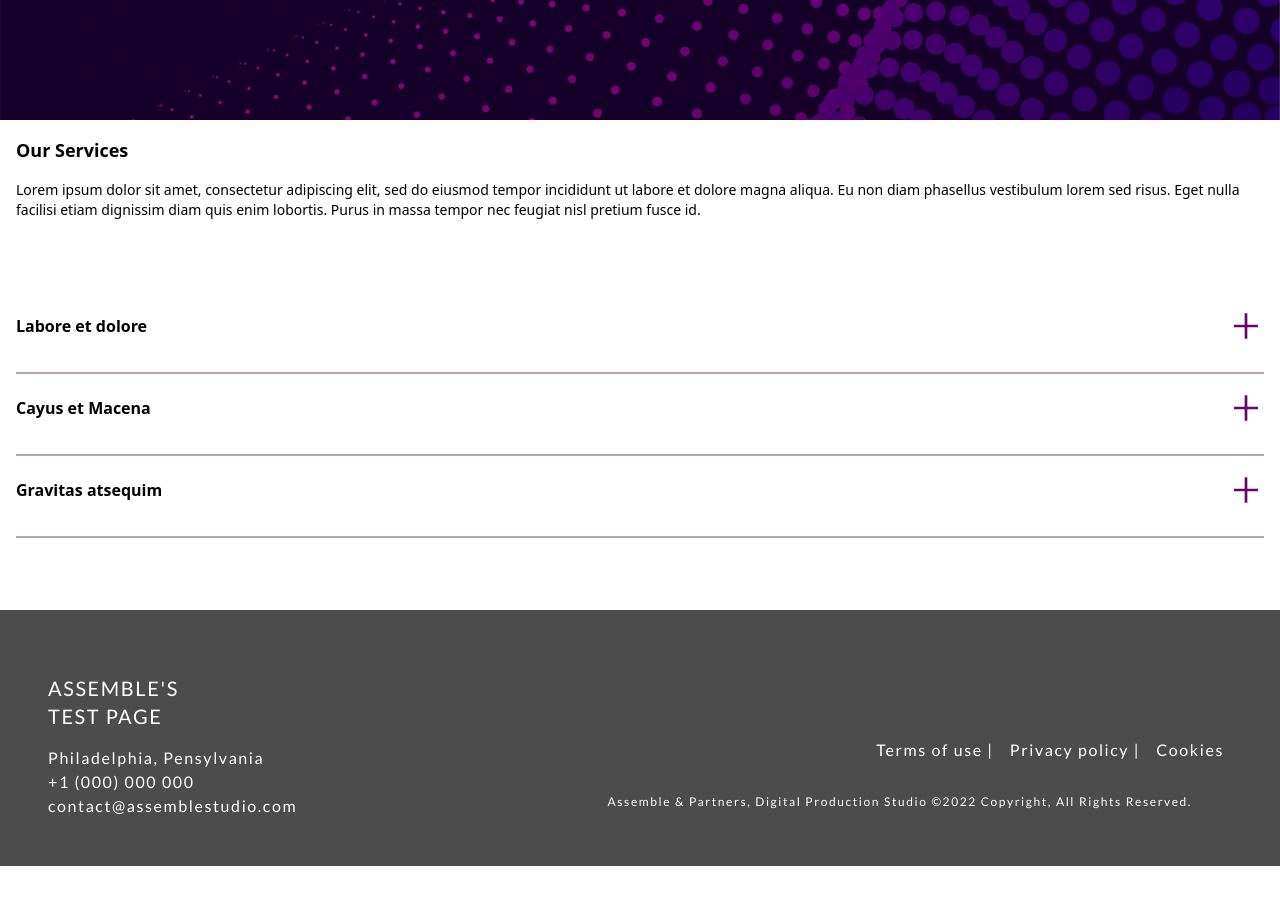
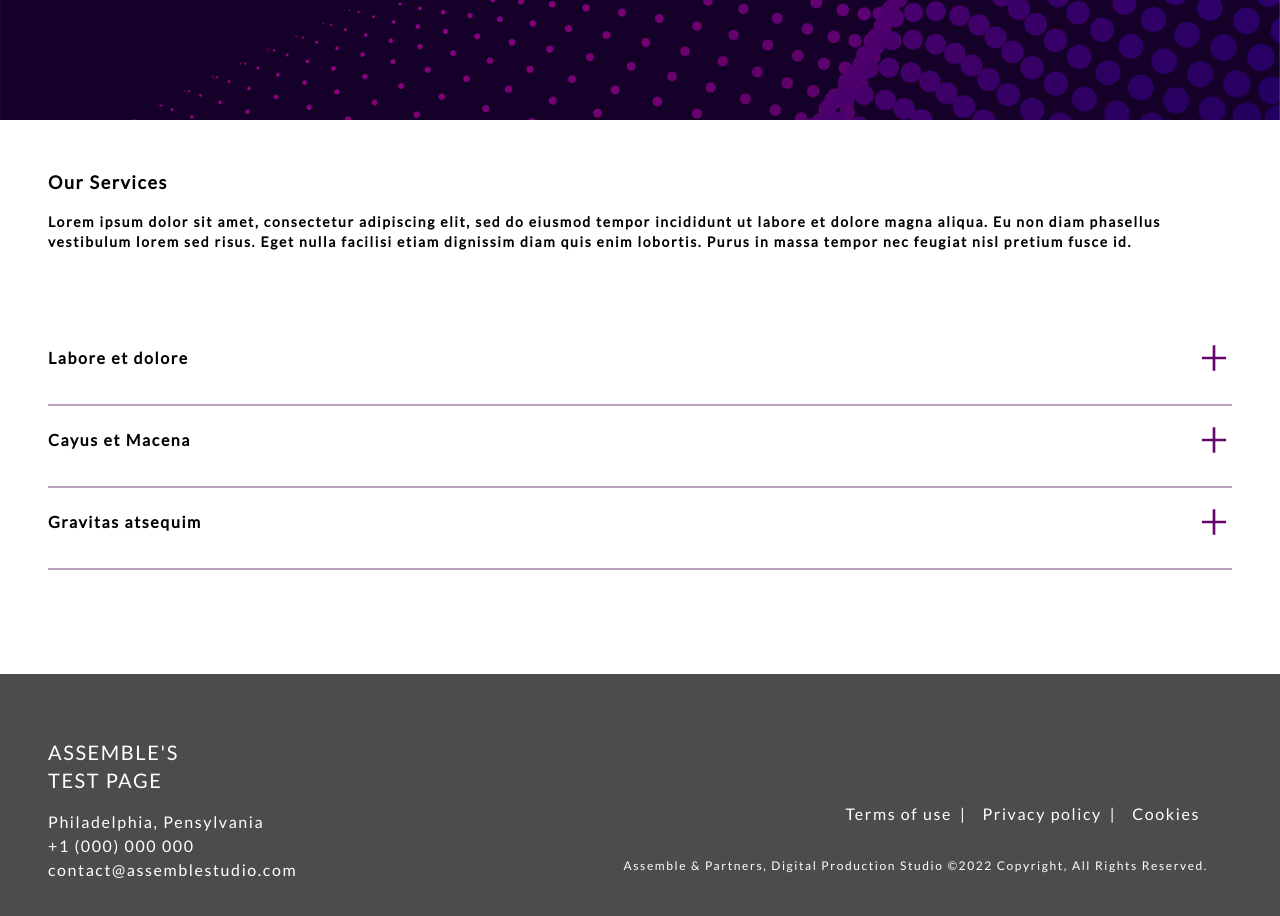
Before and after one commit to melanysosa/test-page, a React (Create React App) app: page /ourServices in a window 1280 px wide. Shown: the part 280-1196 px from the top of the page. Before the commit the page ends 1146 px from the top, so only its background shows below. Built offline with nearby package versions, Linux system fonts and the light colour scheme.

Commit message:
font global

```diff
--- a/src/App.css
+++ b/src/App.css
@@ -1,8 +1,10 @@
 @import url('https://fonts.googleapis.com/css2?family=Lato&display=swap');
-
+*{
+  font-family: 'Lato', sans-serif;
+}
 .header-nav{
   background-image:  url('./assets/headerImage.png') ;
-  font-family: 'Lato', sans-serif;
+
 background-size: cover;
   height: 50vh;
 
@@ -11,7 +13,7 @@ background-size: cover;
 .footer-page{
   background:rgb(76,76,76);
   font-family: 'Lato', sans-serif;
-background-size: cover;
+
   height: 30%;
 
 }
--- a/src/App.js
+++ b/src/App.js
@@ -5,10 +5,10 @@ import RouterApp from './RouterApp';
 
 function App() {
 	return (
-		<div>
-			<NavBar/>
-			<RouterApp/>
-			<Footer/>
+		<div className='tracking-widest'>
+			<NavBar />
+			<RouterApp />
+			<Footer />
 		</div>
 	);
 }
--- a/src/components/accordion/Accordion.js
+++ b/src/components/accordion/Accordion.js
@@ -15,7 +15,9 @@ const Accordion = ({title,info}) => {
 					)}
 				</button>
 			</div>
-			{showInfo && <p className='md:px-6 py-2'>{info}</p>}
+			{showInfo && (
+				<p className='md:px-6 py-2 font-semibold '>{info}</p>
+			)}
 		</div>
   );
 }
--- a/src/components/footer/Footer.js
+++ b/src/components/footer/Footer.js
@@ -8,7 +8,7 @@ const Footer = () => {
 	const toPrivacy = () => navigate('/privacy');
 	const toCookies = () => navigate('/cookies');
 	return (
-		<div className='footer-page h-0  text-white flex flex-col md:flex-row p-12 sm:justify-between tracking-widest '>
+		<div className='footer-page h-0  text-white flex flex-col md:flex-row p-12 sm:justify-between '>
 			<div className='flex flex-col items-center md:items-start'>
 				<p className='flex w-32 md:w-1 py-4 text-xl'>
 					ASSEMBLE'S TEST PAGE
@@ -19,22 +19,24 @@ const Footer = () => {
 			</div>
 			<div className='flex flex-col justify-end'>
 				<div>
-					<ul className='flex items-center md:flex-row flex-col justify-end mb-6'>
+					<ul className='flex items-center md:flex-row flex-col justify-end mb-6 pl-8 md:px-0'>
 						<li onClick={toTerms} className='mx-2 '>
-							Terms of use |
+							Terms of use
+							<span className=' md:visible invisible pl-2'>|</span>
 						</li>
 
 						<li onClick={toPrivacy} className='mx-2 '>
-							Privacy policy |
+							Privacy policy
+							<span className=' md:visible invisible pl-2'>|</span>
 						</li>
 
-						<li onClick={toCookies} className='mx-2 '>
+						<li onClick={toCookies} className='mx-2 pr-6 '>
 							Cookies
 						</li>
 					</ul>
 				</div>
 				<div>
-					<p className=' flex px-10 items-center sm:flex-row flex-col justify-end text-xs py-2'>
+					<p className=' flex pl-10 items-center sm:flex-row flex-col justify-end text-xs py-2 pr-6'>
 						Assemble & Partners, Digital Production Studio ©2022
 						Copyright, All Rights Reserved.
 					</p>
--- a/src/components/navBar/NavBar.js
+++ b/src/components/navBar/NavBar.js
@@ -14,7 +14,7 @@ const NavBar = () => {
 	const handleClick = () => setNav(!nav);
 
 	return (
-		<div className='header-nav flex justify-between items-start text-white top-0 md:p-12  py-3 px-4 tracking-widest '>
+		<div className='header-nav flex justify-between items-start text-white top-0 md:p-12  py-3 px-4  '>
 			<p onClick={toHome} className=' flex w-1 cursor-pointer text-3xl'>
 				ASSEMBLE'S TEST PAGE
 			</p>
--- a/src/pages/about/About.js
+++ b/src/pages/about/About.js
@@ -3,13 +3,13 @@ import Card from '../../components/card/Card';
 
 const About = () => {
 	return (
-		<div >
-			<div className='grid grid-cols-1  md:grid-cols-2 sm:p-8 gap-8'>
+		<div>
+			<div className='grid grid-cols-1 md:grid-cols-2 md:p-8 gap-8 m-5'>
 				<div>
 					<p className='text-lg font-bold mb-4 text-solid'>
 						Cnsectatur adipiscing elit.
 					</p>
-					<p className='text-sm mb-2'>
+					<p className='text-sm mb-2 font-semibold'>
 						Lorem ipsum dolor sit amet, consectetur adipiscing elit, sed
 						do eiusmod tempor incididunt ut labore et dolore magna aliqua.
 						Eu non diam phasellus vestibulum lorem sed risus. Eget nulla
@@ -20,7 +20,7 @@ const About = () => {
 						facilisis volutpat est..
 					</p>
 
-					<p className='text-sm mb-2'>
+					<p className='text-sm mb-2 font-semibold'>
 						{' '}
 						Lacus luctus accumsan tortor posuere ac. Eget nunc lobortis
 						mattis aliquam faucibus purus in. Tempus egestas sed sed risus
@@ -30,7 +30,7 @@ const About = () => {
 						arcu ac tortor.{' '}
 					</p>
 
-					<p className='text-sm'>
+					<p className='text-sm pb-2 font-semibold'>
 						{' '}
 						Mi tempus imperdiet nulla malesuada pellentesque elit. Nunc
 						lobortis mattis aliquam faucibus purus in massa. Adipiscing
@@ -44,7 +44,7 @@ const About = () => {
 					src={
 						'https://upload.wikimedia.org/wikipedia/commons/thumb/f/f6/Everest_kalapatthar.jpg/600px-Everest_kalapatthar.jpg'
 					}
-					className={'h-80 object-cover w-full'}
+					className={'h-96 object-cover w-full'}
 				/>
 			</div>
 		</div>
--- a/src/pages/home/Home.js
+++ b/src/pages/home/Home.js
@@ -3,55 +3,56 @@ import Card from '../../components/card/Card';
 
 const Home = () => {
   return (
-		<div className='grid grid-cols-1 '>
-			<div className='sm:p-8'>
-			<p className='flex justify-center text-xl font-bold m-6'>
-				Lorem ipsum dolor sit amet.
+		<div className='grid grid-cols-1 m-5 md:p-8 '>
+			<div className='grid  grid-cols-1  '>
+				<p className='flex flex-col items-center md:flex-row justify-center text-xl font-bold  pb-6 py-4'>
+					Lorem ipsum dolor sit<span className='flex md:pl-2'> amet.</span>
 				</p>
-			<p>
+				<p className='font-semibold'>
 					Lorem ipsum dolor sit amet consectetur adipiscing elit ante
-				faucibus, vel eleifend facilisi interdum ultrices consequat congue
-				montes nec fringilla, fermentum penatibus netus nam orci magnis
-				bibendum parturient. Laoreet mollis sodales morbi fringilla blandit
-				eget porta, nam ullamcorper faucibus mauris ridiculus aptent, nulla
-				montes felis enim ante fames. In luctus at inceptos urna nunc tellus
-				metus, neque parturient condimentum habitant tincidunt conubia.
-				Torquent libero aptent massa fermentum curabitur malesuada placerat
-				vulputate, nisl nibh luctus dapibus pellentesque donec viverra,
-				class senectus quisque ultrices ut purus sollicitudin. Varius
-				integer senectus non vulputate sollicitudin, eros iaculis et lectus.
-				Porttitor risus placerat vestibulum sociis congue penatibus
-				ullamcorper cras curae phasellus dapibus habitant, quam lacinia
-				pulvinar est in vivamus libero vel facilisi litora ut, blandit nec
-				enim proin auctor diam cum nisi eleifend dictumst urna.
+					faucibus, vel eleifend facilisi interdum ultrices consequat
+					congue montes nec fringilla, fermentum penatibus netus nam orci
+					magnis bibendum parturient. Laoreet mollis sodales morbi
+					fringilla blandit eget porta, nam ullamcorper faucibus mauris
+					ridiculus aptent, nulla montes felis enim ante fames. In luctus
+					at inceptos urna nunc tellus metus, neque parturient condimentum
+					habitant tincidunt conubia. Torquent libero aptent massa
+					fermentum curabitur malesuada placerat vulputate, nisl nibh
+					luctus dapibus pellentesque donec viverra, class senectus quisque
+					ultrices ut purus sollicitudin. Varius integer senectus non
+					vulputate sollicitudin, eros iaculis et lectus. Porttitor risus
+					placerat vestibulum sociis congue penatibus ullamcorper cras
+					curae phasellus dapibus habitant, quam lacinia pulvinar est in
+					vivamus libero vel facilisi litora ut, blandit nec enim proin
+					auctor diam cum nisi eleifend dictumst urna.
 				</p>
-			<div className='grid  grid-cols-1 gap-5 sm:grid-cols-2 md:grid-cols-3 my-3 justify-center items-center'>
+				<div className='grid gap-5 md:grid-cols-3 mt-4 pb-6'>
 					<Card
 						src={
 							'https://upload.wikimedia.org/wikipedia/commons/thumb/4/4e/Aconcagua2016.jpg/600px-Aconcagua2016.jpg'
 						}
-					className={'h-60 object-cover w-96'}
+						className={'h-80 w-full sm:h-60 object-cover md:w-96 '}
 					/>
 					<Card
 						src={
 							'https://upload.wikimedia.org/wikipedia/commons/thumb/9/91/Wonder_Lake_and_Denali.jpg/600px-Wonder_Lake_and_Denali.jpg'
 						}
-					className={'h-60 object-cover w-96'}
+						className={'h-80 w-full sm:h-60 object-cover md:w-96 '}
 					/>
 					<Card
 						src={
 							'https://upload.wikimedia.org/wikipedia/commons/thumb/0/03/Mont-Blanc_from_Planpraz_station.jpg/600px-Mont-Blanc_from_Planpraz_station.jpg'
 						}
-					className={'h-60 object-cover w-96'}
+						className={'h-80 w-full sm:h-60 object-cover md:w-96 '}
 					/>
 				</div>
 			</div>
-			<div className='grid  grid-cols-1 md:grid-cols-2 sm:p-8 '>
-				<div>
+			<div className='grid  grid-cols-1 md:grid-cols-2  '>
+				<div className='pr-7 pb-6 '>
 					<p className='text-lg font-bold mb-4 text-solid'>
 						Cnsectatur adipiscing elit.
 					</p>
-					<p className='text-sm mb-2'>
+					<p className='text-sm mb-2 font-semibold'>
 						Lorem ipsum dolor sit amet, consectetur adipiscing elit, sed
 						do eiusmod tempor incididunt ut labore et dolore magna aliqua.
 						Eu non diam phasellus vestibulum lorem sed risus. Eget nulla
@@ -62,7 +63,7 @@ const Home = () => {
 						facilisis volutpat est..
 					</p>
 
-					<p className='text-sm mb-2'>
+					<p className='text-sm mb-2 font-semibold'>
 						{' '}
 						Lacus luctus accumsan tortor posuere ac. Eget nunc lobortis
 						mattis aliquam faucibus purus in. Tempus egestas sed sed risus
@@ -72,7 +73,7 @@ const Home = () => {
 						arcu ac tortor.{' '}
 					</p>
 
-					<p className='text-sm'>
+					<p className='text-sm font-semibold '>
 						{' '}
 						Mi tempus imperdiet nulla malesuada pellentesque elit. Nunc
 						lobortis mattis aliquam faucibus purus in massa. Adipiscing
@@ -86,7 +87,7 @@ const Home = () => {
 					src={
 						'https://upload.wikimedia.org/wikipedia/commons/thumb/f/f6/Everest_kalapatthar.jpg/600px-Everest_kalapatthar.jpg'
 					}
-					className={'h-80 object-cover w-full'}
+					className={'h-96 object-cover w-full '}
 				/>
 			</div>
 		</div>
--- a/src/pages/ourServices/OurServices.js
+++ b/src/pages/ourServices/OurServices.js
@@ -20,12 +20,12 @@ const OurServices = () => {
 		},
 	];
 	return (
-		<div className='m-4'>
+		<div className='m-4 md:p-8 '>
 			<div>
 				<p className='text-lg font-bold mb-4 '>Our Services</p>
 			</div>
 			<div>
-				<p className='text-sm my-4'>
+				<p className='text-sm my-4 font-semibold'>
 					Lorem ipsum dolor sit amet, consectetur adipiscing elit, sed do
 					eiusmod tempor incididunt ut labore et dolore magna aliqua. Eu
 					non diam phasellus vestibulum lorem sed risus. Eget nulla
--- a/src/pages/ourWork/OurWork.js
+++ b/src/pages/ourWork/OurWork.js
@@ -12,12 +12,12 @@ const OurWork = () => {
 	}, []);
 	return (
 		<div>
-			<div className='m-4'>
+			<div className='m-4 md:p-8'>
 				<div>
 					<p className='text-lg font-bold mb-4 '>Our Work</p>
 				</div>
 				<div>
-					<p className='text-sm my-4'>
+					<p className='text-sm my-4 font-semibold'>
 						Lorem ipsum dolor sit amet, consectetur adipiscing elit, sed
 						do eiusmod tempor incididunt ut labore et dolore magna aliqua.
 						Eu non diam phasellus vestibulum lorem sed risus. Eget nulla
@@ -26,7 +26,7 @@ const OurWork = () => {
 					</p>
 				</div>
 			</div>
-			<div className='grid  grid-cols-1 gap-5 sm:grid-cols-2 md:grid-cols-3 m-5 justify-center items-center'>
+			<div className='grid  grid-cols-1 gap-5 md:grid-cols-3 m-5 justify-center items-center'>
 				{!montains
 					? 'Loading...'
 					: montains.map((montain, id) => {
@@ -34,7 +34,9 @@ const OurWork = () => {
 								<Card
 									key={id}
 									src={montain.image}
-									className={'h-60 object-cover w-96'}
+									className={
+										'h-80 w-full sm:h-60 object-cover md:w-96 '
+									}
 								/>
 							);
 					  })}
```
Lines whose indentation alone changed are shown as unchanged.
